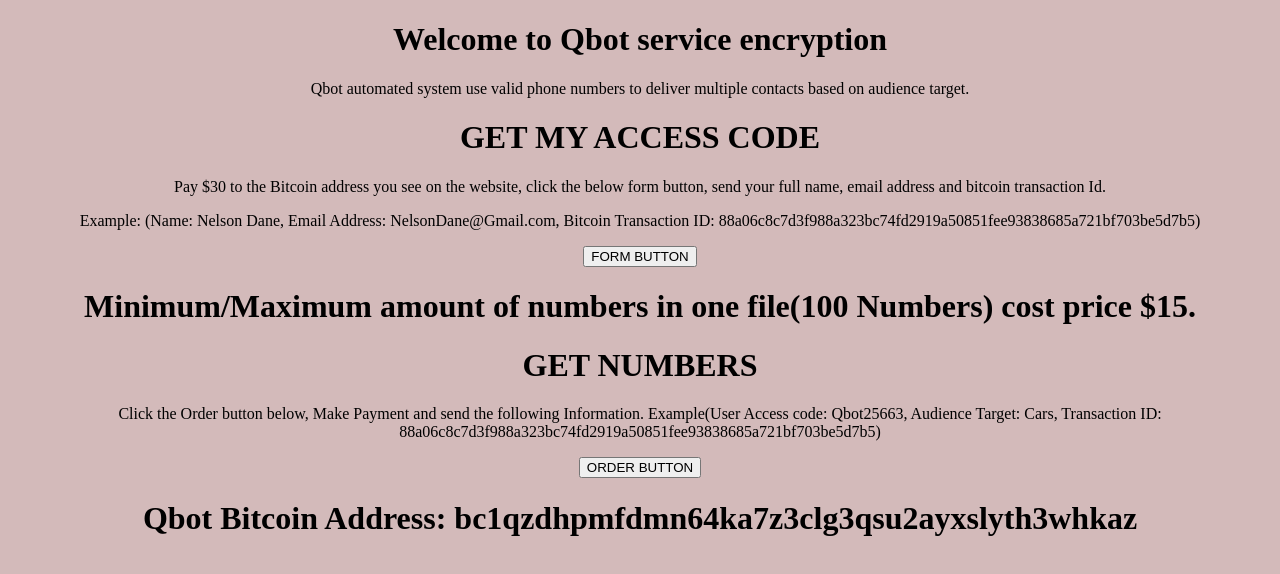
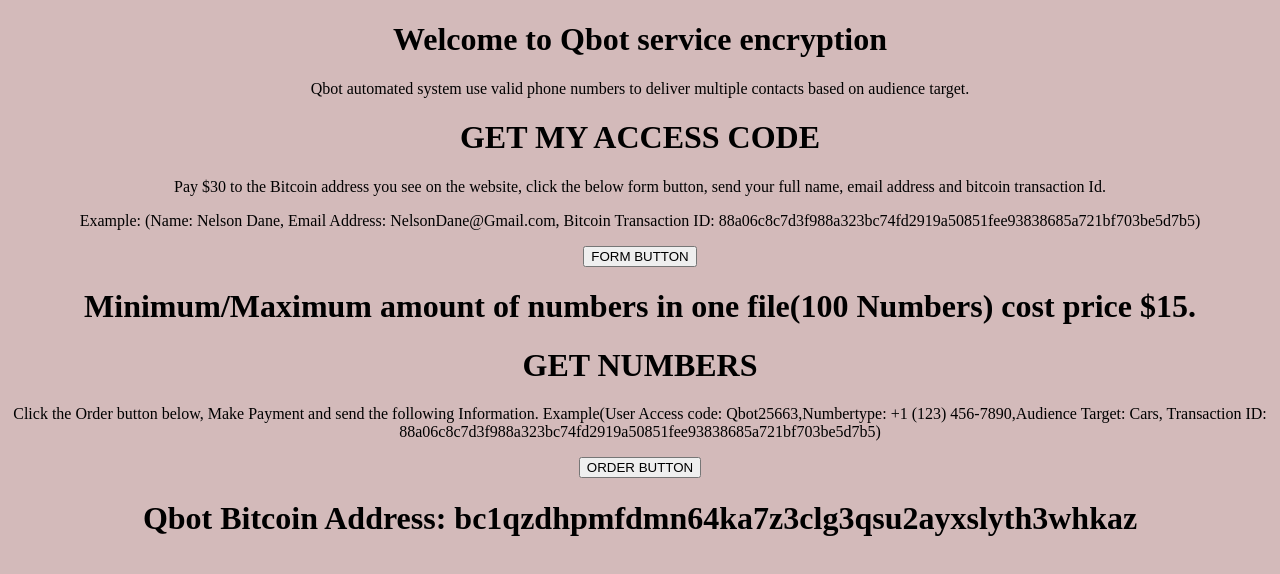
Before and after one commit to qbotservicepro/Qbot, a plain HTML site: page index.html in a window 1280 px wide. Drawn offline with Linux system fonts and the light colour scheme.

Commit message:
Update index.html

```diff
--- a/index.html
+++ b/index.html
@@ -18,7 +18,7 @@
 
 <div><h1> Minimum/Maximum amount of numbers in one file(100 Numbers) cost price $15.  </h1></div>
 <div> <h1>GET NUMBERS </h1></div>
-<div> <p>Click the Order button below, Make Payment and send the following Information. Example(User Access code: Qbot25663, Audience Target: Cars, Transaction ID: 88a06c8c7d3f988a323bc74fd2919a50851fee93838685a721bf703be5d7b5) </p> </div>
+<div> <p>Click the Order button below, Make Payment and send the following Information. Example(User Access code: Qbot25663,Numbertype: +1 (123) 456‑7890,Audience Target: Cars, Transaction ID: 88a06c8c7d3f988a323bc74fd2919a50851fee93838685a721bf703be5d7b5) </p> </div>
 <div> <button onclick="document.location='https://docs.google.com/forms/d/e/1FAIpQLSdm-Z-dF5Eq87X4k20QcVeyGh83AUFJCEwkFeMjzAhYxHRcUA/viewform?usp=header'"> ORDER BUTTON </button> </div>
 <div> <h1> Qbot Bitcoin Address: bc1qzdhpmfdmn64ka7z3clg3qsu2ayxslyth3whkaz</h1></div>
 </center>
```
